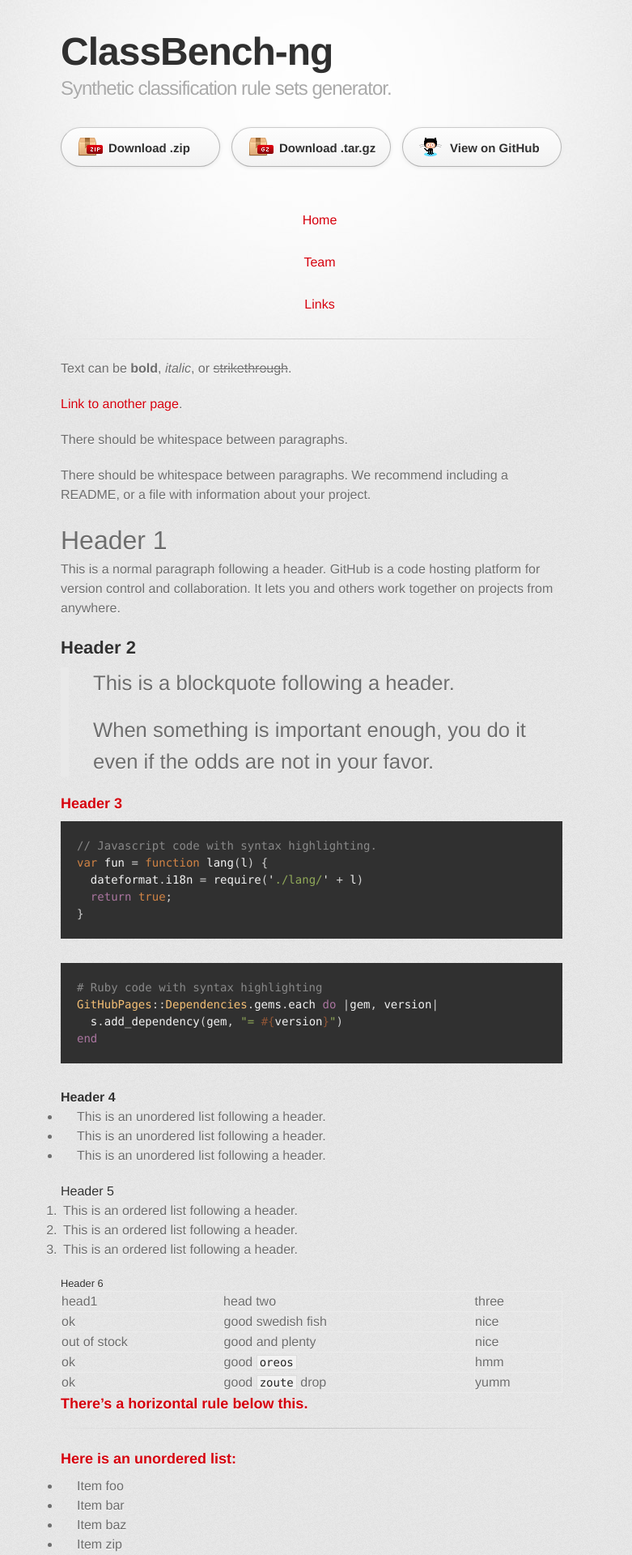
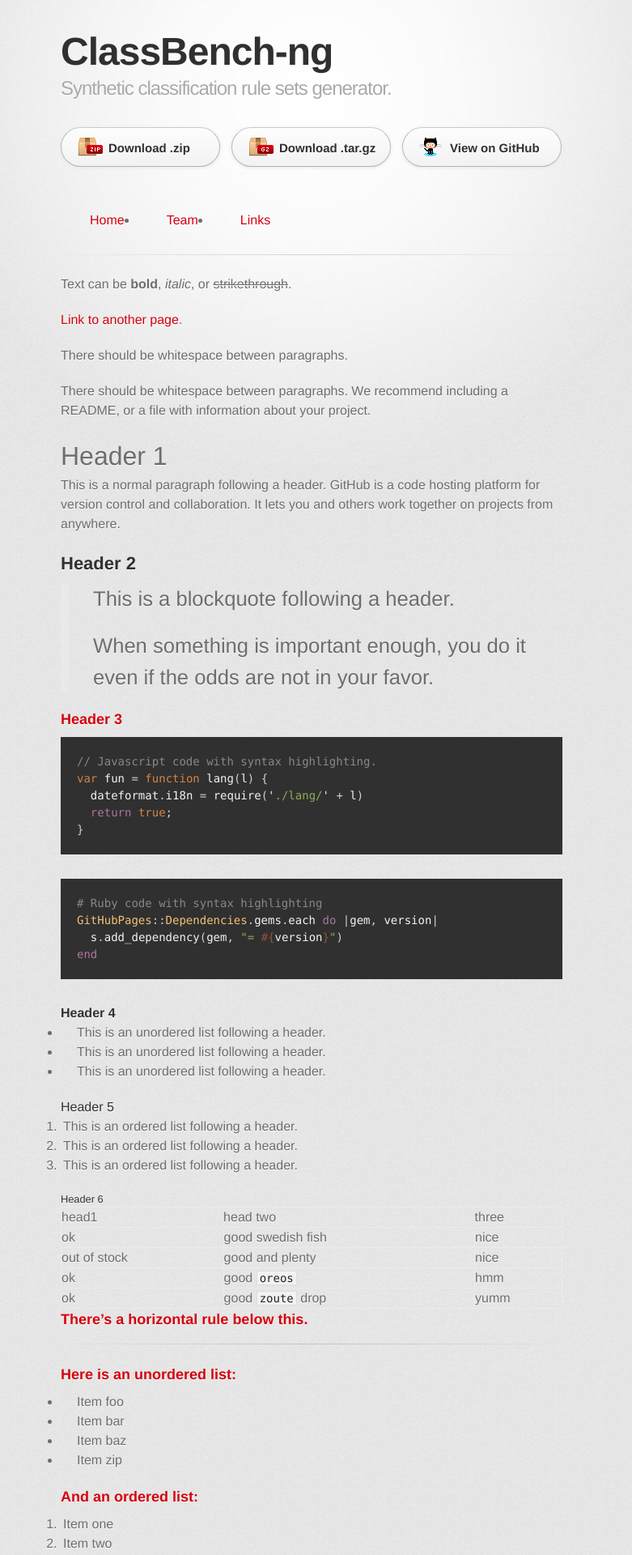
Before and after one commit to classbench-ng/classbench-ng.github.io, a Jekyll site: the page built from index.md, in a window 1280 px wide. Shown: the top 1920 px of the page at 81% size, without its empty margins (255-1036 px from the left). Built offline with Jekyll 4.4.1, drawn with Linux system fonts in a browser that asks for light colours; some web fonts are replaced.

Commit message:
Update jekyll-theme-tactile.scss

```diff
--- a/_sass/jekyll-theme-tactile.scss
+++ b/_sass/jekyll-theme-tactile.scss
@@ -349,9 +349,9 @@
 //  background-color: #333;
 }
 
-//.navigation_bar li {
-//  float: left;
-//}
+.navigation_bar li {
+  float: left;
+}
 
 .navigation_bar li a {
   display: block;
```
